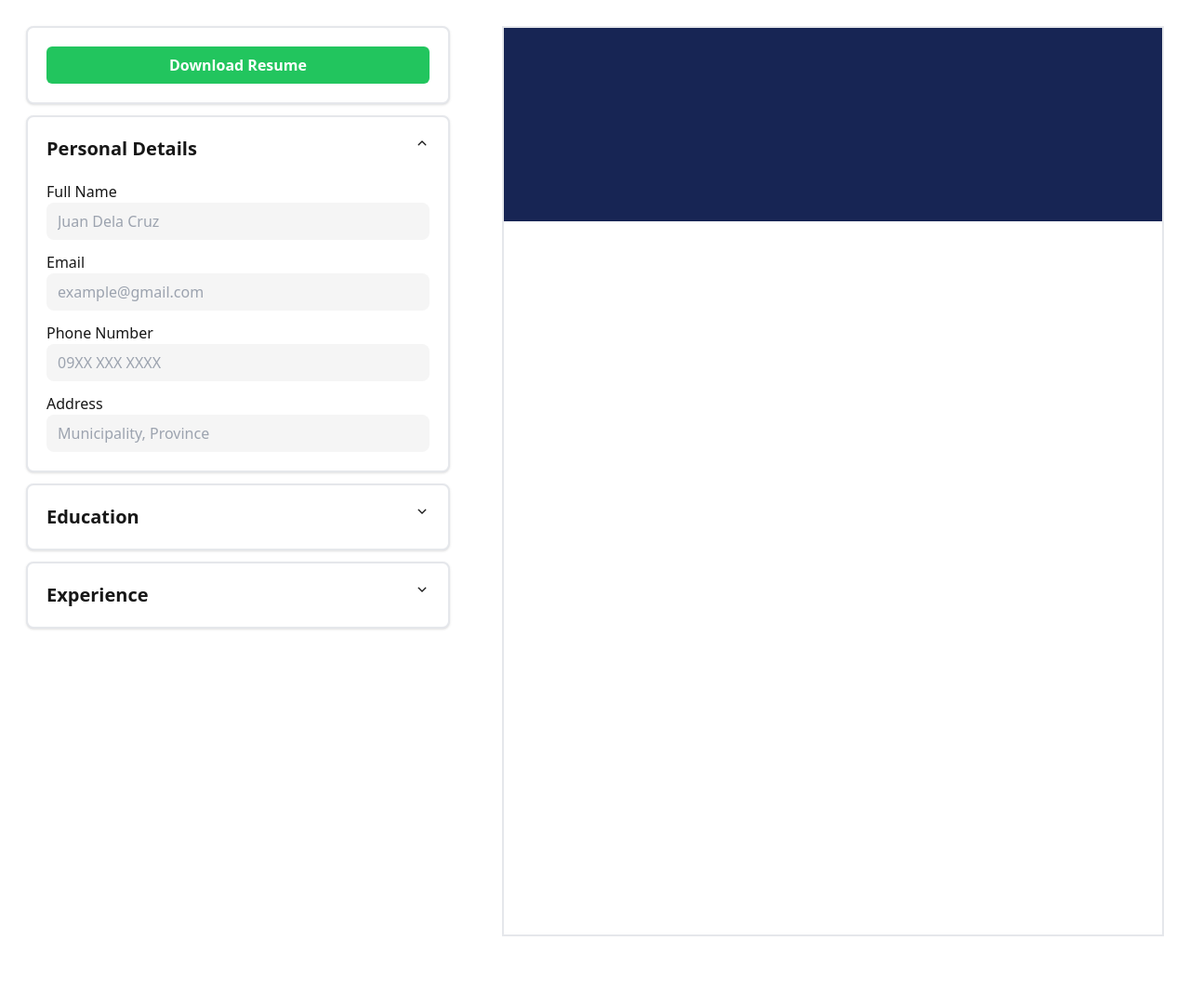
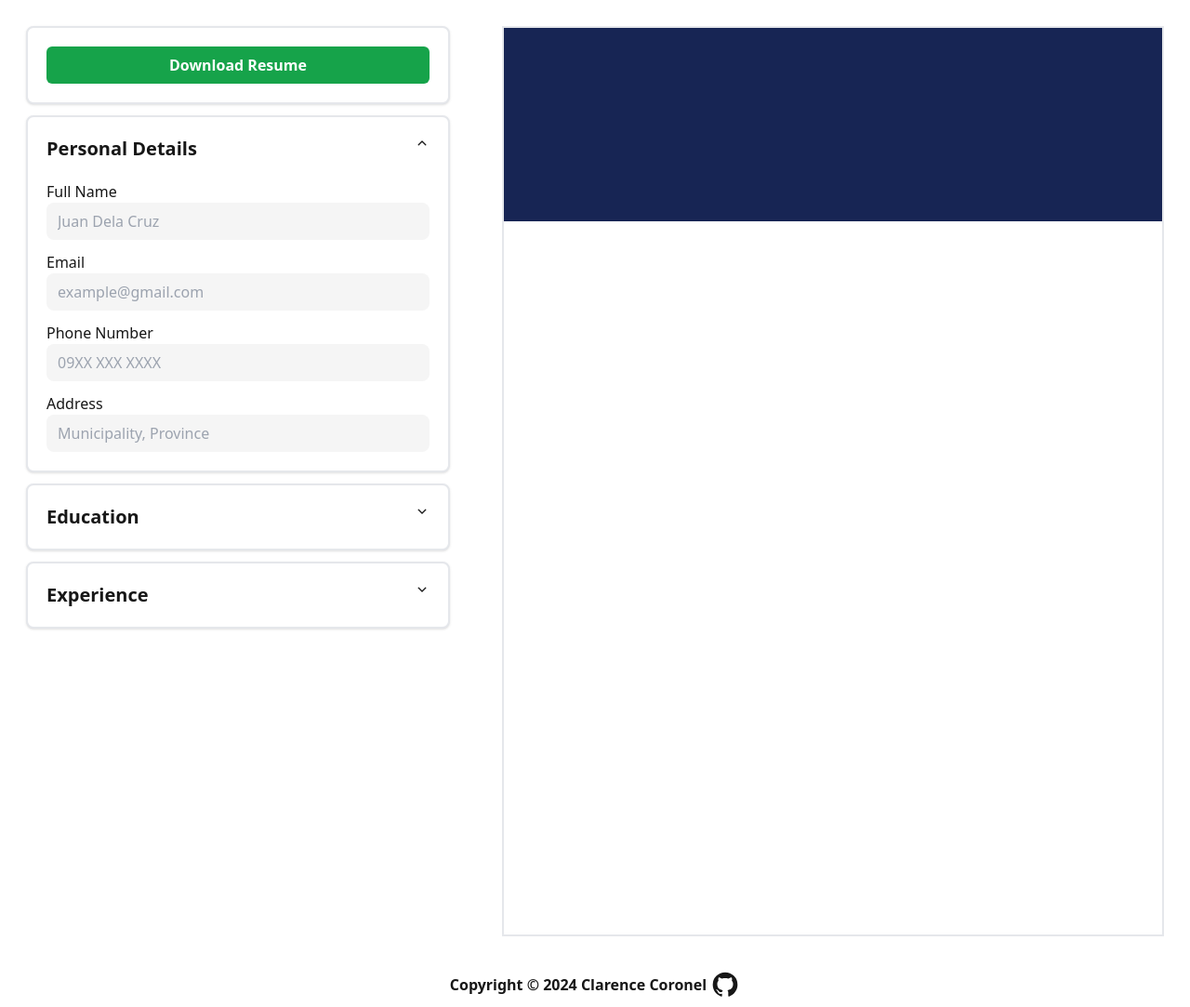
Before and after one commit to clarence-coronel/resume-maker, a React (Vite) app: page / in a window 1280 px wide. Shown: the whole page at 93% size. Before the commit the page ends 1035 px from the top, so only its background shows below. Built offline with nearby package versions, Linux system fonts and the light colour scheme; a web font is replaced by a local one.

Commit message:
Change dl btn hover and add my footer

```diff
--- a/src/App.jsx
+++ b/src/App.jsx
@@ -4,6 +4,7 @@
 import Experience from "./components/Experience"
 import LivePreview from "./components/LivePreview"
 import DownloadContainer from "./components/DownloadContainer"
+import Footer from "./components/Footer"
 import { useState } from "react"
 import { v4 as uuid } from 'uuid';
 
@@ -43,6 +44,7 @@
   }
 
   return (
+      <>
         <div className=
         "grid grid-cols-1 sm:grid-cols-2 sm:grid-rows-1 lg:grid-cols-mainlayout"
         >
@@ -55,6 +57,9 @@
 
           <LivePreview personalDetailsObj={personalDetails} educArr={educArr} expArr={expArr} />
         </div>
+        <Footer />
+      </>
+
   )
 }
 
--- a/src/components/DownloadContainer.jsx
+++ b/src/components/DownloadContainer.jsx
@@ -23,7 +23,7 @@
 export default function DownloadContainer(){
     return(
         <div className="flex flex-col-reverse sm:flex-row-reverse flex-wrap w-full gap-3 p-5 bg-white rounded-lg border-2 border-gray-200 shadow">
-            <button onClick={generatePDF} className="flex-1 hover:bg-green-600 duration-200 flex flex-row flex-nowrap items-center justify-center gap-1 px-4 py-2 bg-green-500 text-white rounded-md font-bold">Download Resume</button>
+            <button onClick={generatePDF} className="flex-1 hover:bg-green-500 duration-200 flex flex-row flex-nowrap items-center justify-center gap-1 px-4 py-2 bg-green-600 text-white rounded-md font-bold">Download Resume</button>
             {/* <button className="flex-1 hover:bg-neutral-400 duration-200 flex flex-row flex-nowrap items-center justify-center gap-1 px-4 py-2 bg-neutral-300 text-white rounded-md font-bold">Sample Resume</button> */}
         </div>
     )
--- /dev/null
+++ b/src/components/Footer.jsx
@@ -0,0 +1,15 @@
+
+export default function Footer(){
+    return (
+        <div class="w-full font-semibold bg-transparent flex justify-center items-center py-2">
+            <a href="https://github.com/Clarence-Coronel" target="_blank" class="flex justify-center items-center gap-1">
+                <span class="peer">
+                Copyright &copy; 2024 Clarence Coronel
+                </span>
+                <span class="peer-hover:rotate-[360deg] duration-200">
+                    <svg xmlns="http://www.w3.org/2000/svg" width="2rem" height="2rem" viewBox="0 0 24 24"><path fill="currentColor" d="M12 2A10 10 0 0 0 2 12c0 4.42 2.87 8.17 6.84 9.5c.5.08.66-.23.66-.5v-1.69c-2.77.6-3.36-1.34-3.36-1.34c-.46-1.16-1.11-1.47-1.11-1.47c-.91-.62.07-.6.07-.6c1 .07 1.53 1.03 1.53 1.03c.87 1.52 2.34 1.07 2.91.83c.09-.65.35-1.09.63-1.34c-2.22-.25-4.55-1.11-4.55-4.92c0-1.11.38-2 1.03-2.71c-.1-.25-.45-1.29.1-2.64c0 0 .84-.27 2.75 1.02c.79-.22 1.65-.33 2.5-.33c.85 0 1.71.11 2.5.33c1.91-1.29 2.75-1.02 2.75-1.02c.55 1.35.2 2.39.1 2.64c.65.71 1.03 1.6 1.03 2.71c0 3.82-2.34 4.66-4.57 4.91c.36.31.69.92.69 1.85V21c0 .27.16.59.67.5C19.14 20.16 22 16.42 22 12A10 10 0 0 0 12 2"/></svg>
+                </span>
+            </a>
+        </div>
+    )
+}
```
Lines whose indentation alone changed are shown as unchanged.
